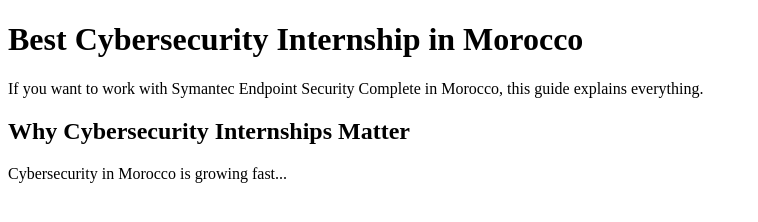
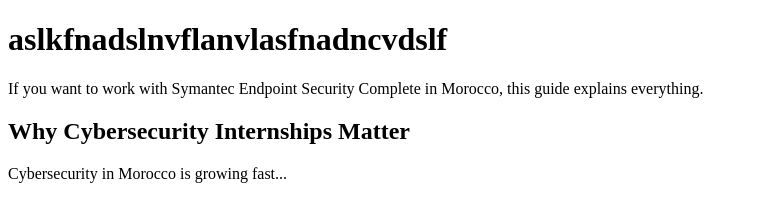
Before and after one commit to mid-nom/SEO-test, a plain HTML site: page index.html in a window 1280 px wide. Shown: the whole page, without its empty margins (0-758 px from the left). Drawn offline with Linux system fonts and the light colour scheme.

Commit message:
Update index.html

```diff
--- a/index.html
+++ b/index.html
@@ -1,12 +1,12 @@
 <!DOCTYPE html>
 <html>
 <head>
-  <title>asjfnakhvfladfjnalsdivhnadsfb</title>
+  <title>Best Cybersecurity Internship in Morocco</title>
   <meta name="description" content="Looking for the best cybersecurity internship in Morocco? Learn how to work with Symantec Endpoint Security Complete.">
 </head>
 
 <body>
-  <h1>Best Cybersecurity Internship in Morocco</h1>
+  <h1>aslkfnadslnvflanvlasfnadncvdslf</h1>
 
   <p>If you want to work with Symantec Endpoint Security Complete in Morocco, this guide explains everything.</p>
 
```
